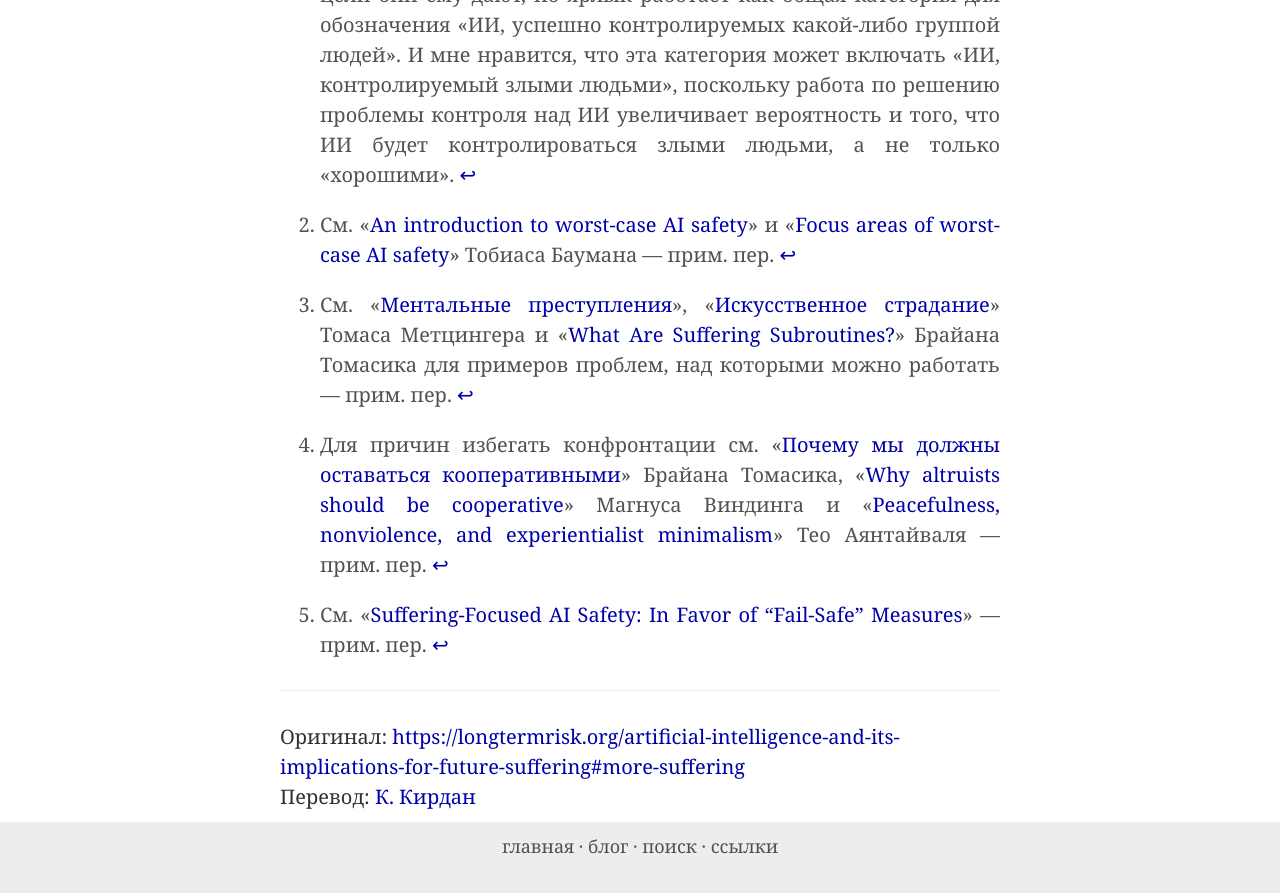
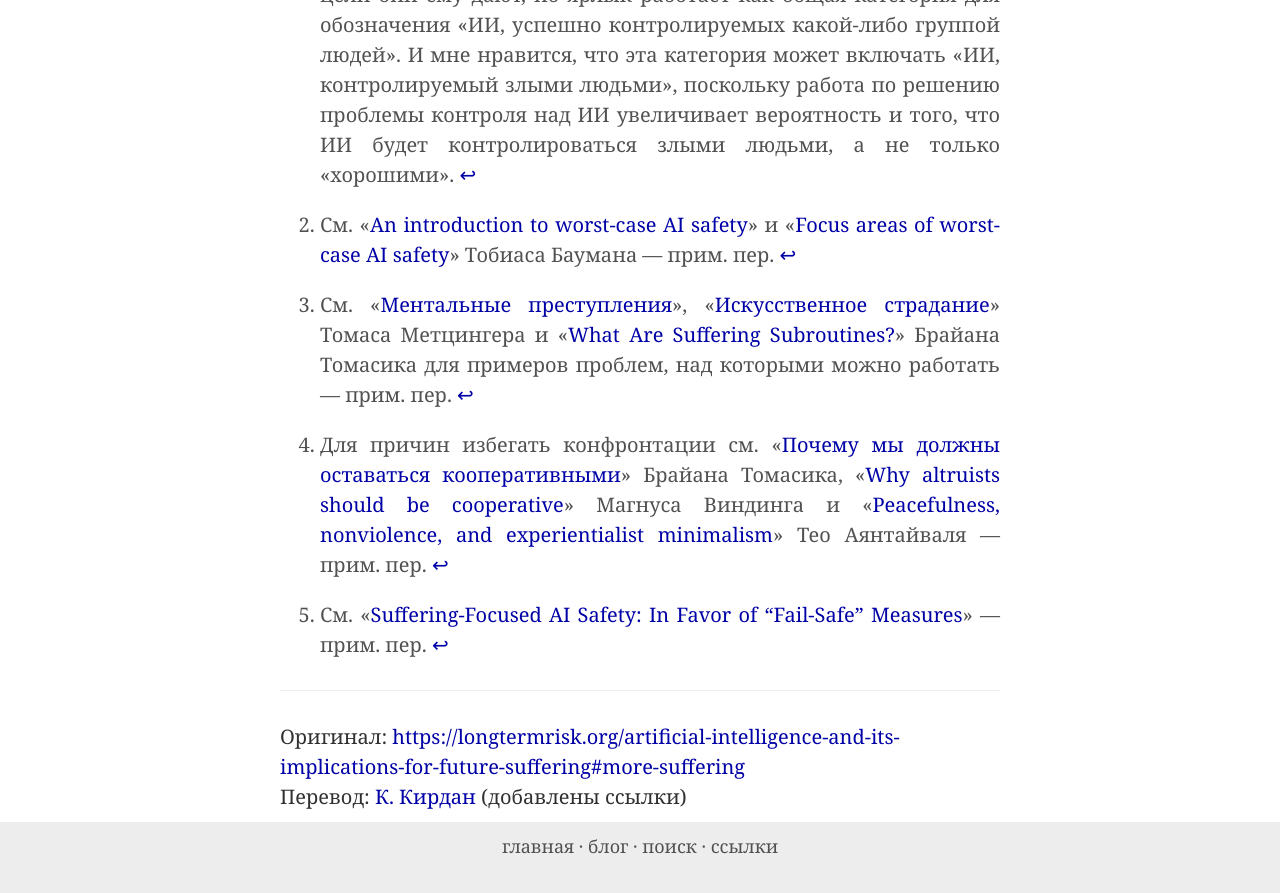
Before and after one commit to ReducingSuffering/reducingsuffering.github.io, a Jekyll site: the page built from _articles/brian-tomasik-2.md, in a window 1280 px wide and 900 px high, scrolled down 7107 px. Shown: the top 893 px of the window. Built offline with Jekyll 4.4.1, drawn with Linux system fonts in a browser that asks for light colours.

```diff
--- a/_includes/article-links.html
+++ b/_includes/article-links.html
@@ -3,7 +3,7 @@
 <span class="post-tags">
   Оригинал: <a href="{{ include.article.original }}">{{ include.article.original }}</a><br>
   {% if include.article.license %}Лицензия: <a href="{{ include.article.license[1] }}">{{ include.article.license[0] }}</a><br>{% endif %}
-  {% if include.article.translated_by %}Перевод: {% if include.article.translated_by == "К. Кирдан" %}<a href="https://kkirdan.github.io/">К. Кирдан</a>{% else %}{{ include.article.translated_by | join: ", " }}{% endif %}<br>{% endif %}
+  {% if include.article.translated_by %}Перевод: {% if include.article.translated_by == "К. Кирдан" %}<a href="https://kkirdan.github.io/">К. Кирдан</a>{% else %}{{ include.article.translated_by | join: ", " }}{% endif %}{% if include.article.translation_details %} ({{ include.article.translation_details }}){% endif %}<br>{% endif %}
   {% if include.article.edited_by %}Редактура: {{ include.article.edited_by | join: ", " }}{% if include.article.edited_what %} ({{ include.article.edited_what }}){% endif %}<br>{% endif %}
   {% if include.article.last_update %}Последнее обновление: {{ include.article.last_update }}<br>{% endif %}
   {{ include.article.comment }}
```
